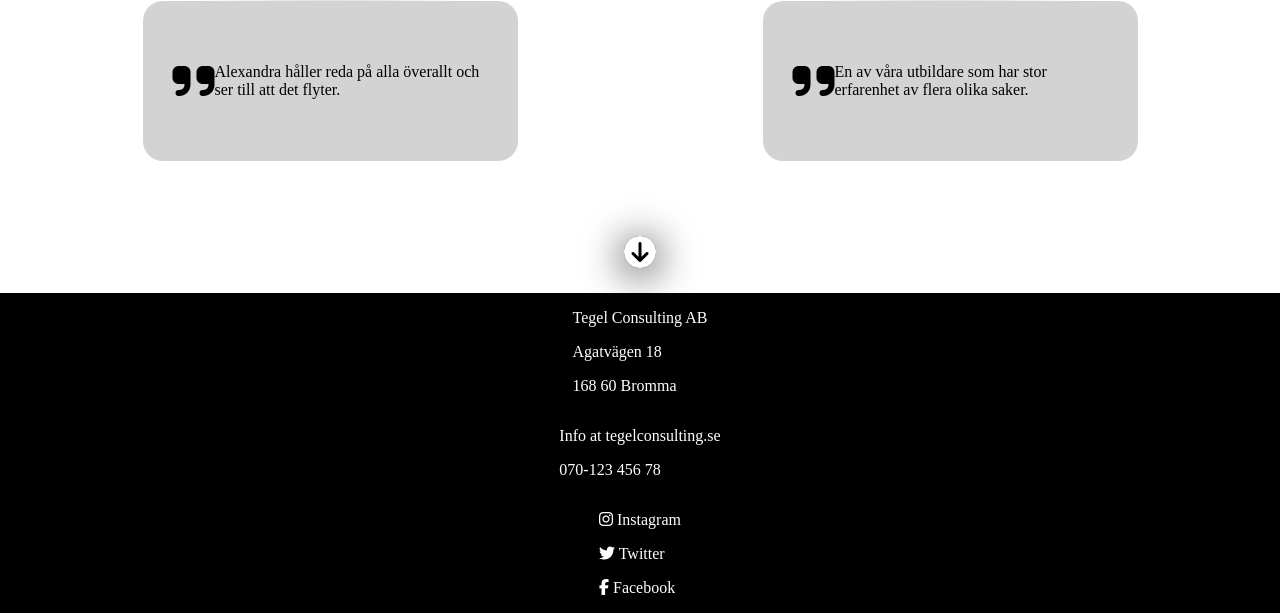
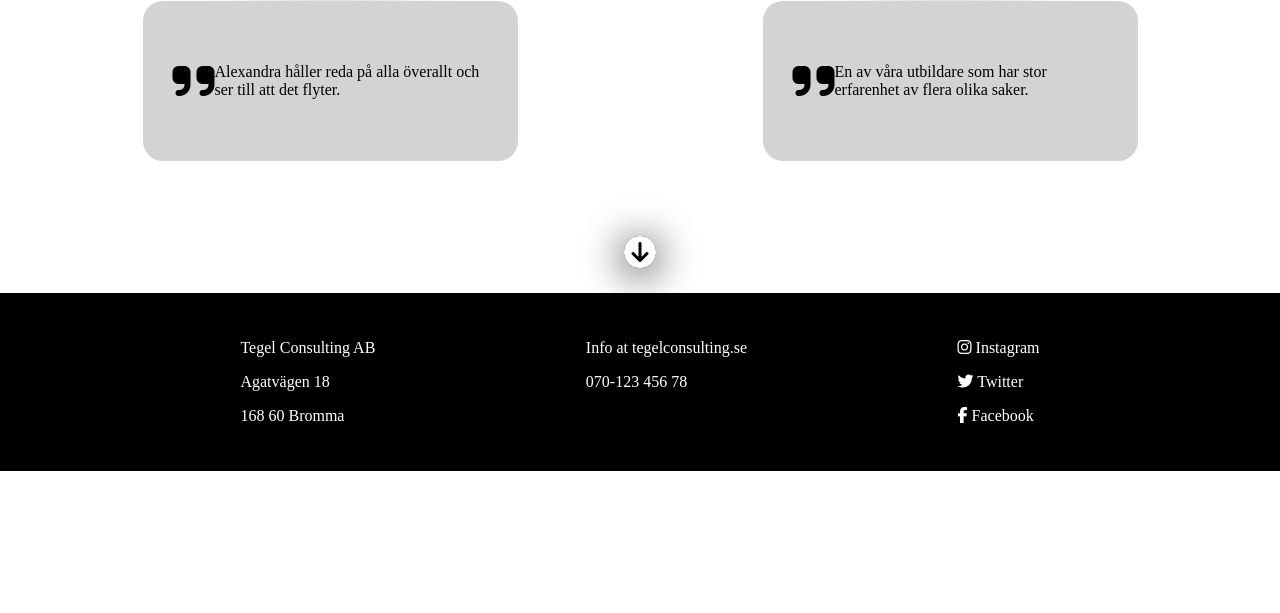
Before and after one commit to Malinaahlin/Website-design, a plain HTML site: page index.html in a window 1280 px wide. Shown: the part 2074-2687 px from the top of the page. After the commit the page ends 2545 px from the top, so only its background shows below. Drawn offline with Linux system fonts and the light colour scheme.

Commit message:
final result

```diff
--- a/scss/_contact.scss
+++ b/scss/_contact.scss
@@ -4,12 +4,19 @@ footer {
     flex-direction: column;
     justify-content: space-evenly;
     align-items: center;
+    padding: 30px;
 
 }
 
 p {
     font-family: 'Times New Roman', Times, serif;
     color: white;
-    //text-align: center;
-    //text-align: left;
 }
+
+@media (min-width: 768px) {
+    footer {
+        flex-direction: row;
+        align-items: flex-start;
+
+    }
+}
```
Also changed, not shown: scss/_layout.scss (+0 -8 lines), scss/main.css, 1 other file.
